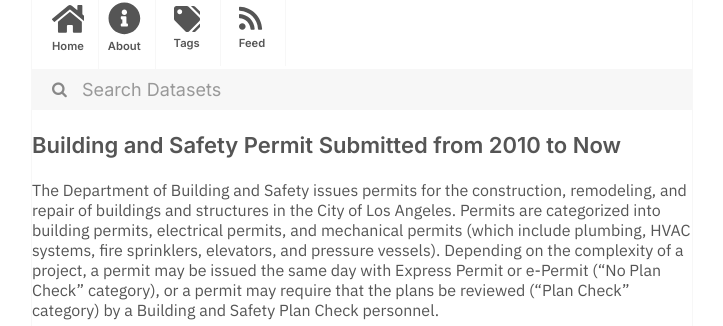
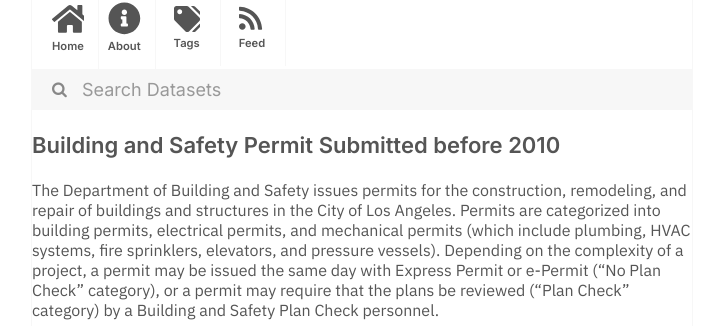
Before and after one commit to dayda-entities/city-of-los-angeles, a Jekyll site: the page built from _posts/2020-11-10-building-and-safety-permit-sub.md, in a window 1280 px wide. Shown: the part 216-542 px from the top of the page, without its empty margins (278-1001 px from the left). Built offline with Jekyll 4.4.1, drawn with Linux system fonts in a browser that asks for light colours.

```diff
--- a/_posts/2020-11-10-building-and-safety-permit-sub.md
+++ b/_posts/2020-11-10-building-and-safety-permit-sub.md
@@ -1,14 +1,14 @@
 ---
-title: Building and Safety Permit Submitted from 2010 to Now
-created: '2020-11-10T17:52:17.226563'
-modified: '2020-12-02T15:55:52.475509'
+title: Building and Safety Permit Submitted before 2010
+created: '2020-11-10T17:52:22.218853'
+modified: '2020-12-02T15:56:17.090046'
 state: active
 type: dataset
 tags: []
 groups:
   - Local Government
-csv_url: 'https://data.lacity.org/api/views/ct5r-6sgd/rows.csv?accessType=DOWNLOAD'
-json_url: 'https://data.lacity.org/api/views/ct5r-6sgd/rows.json?accessType=DOWNLOAD'
+csv_url: 'https://data.lacity.org/api/views/giv9-aeqf/rows.csv?accessType=DOWNLOAD'
+json_url: 'https://data.lacity.org/api/views/giv9-aeqf/rows.json?accessType=DOWNLOAD'
 layout: post
 
 ---
```
